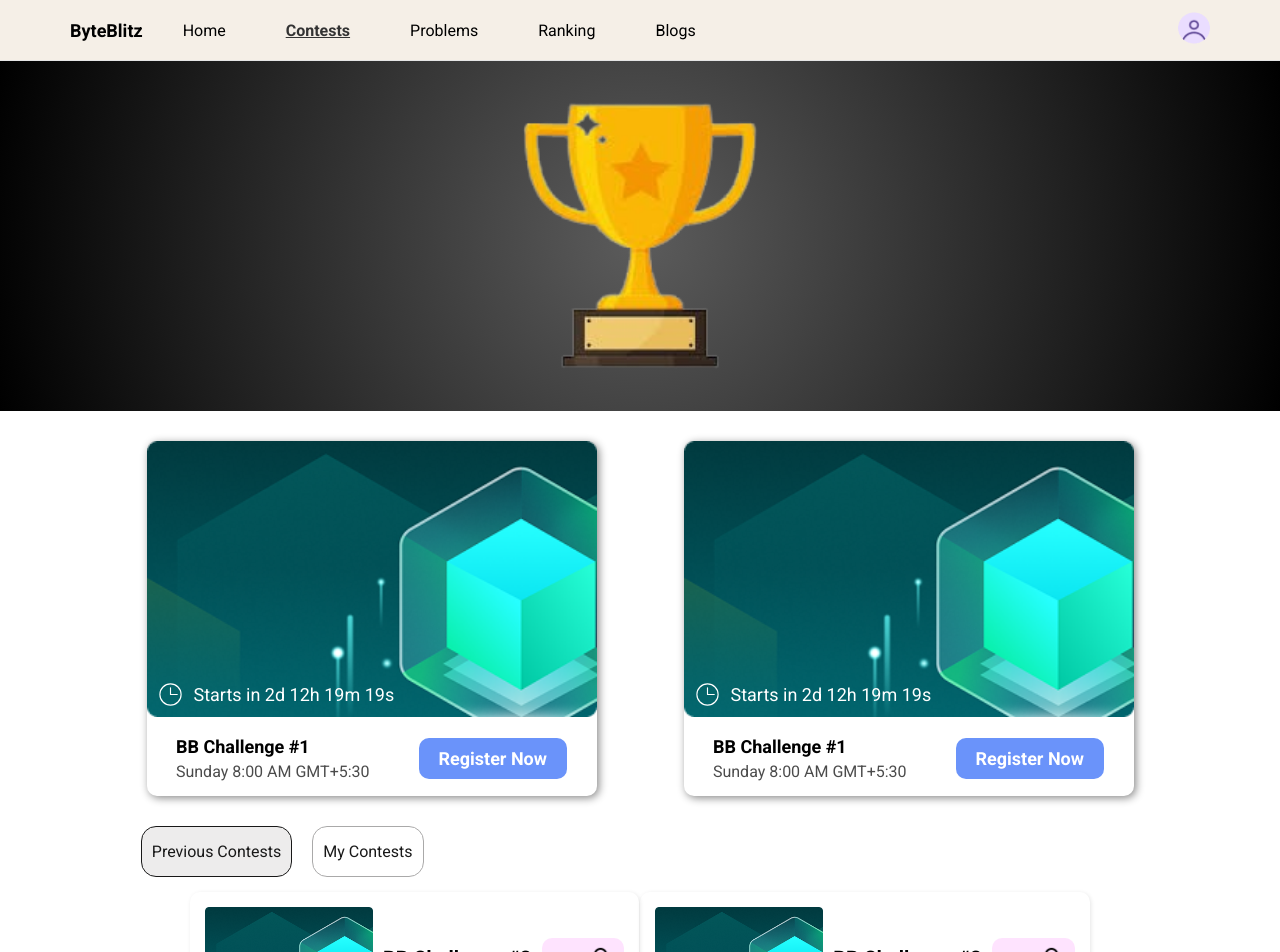
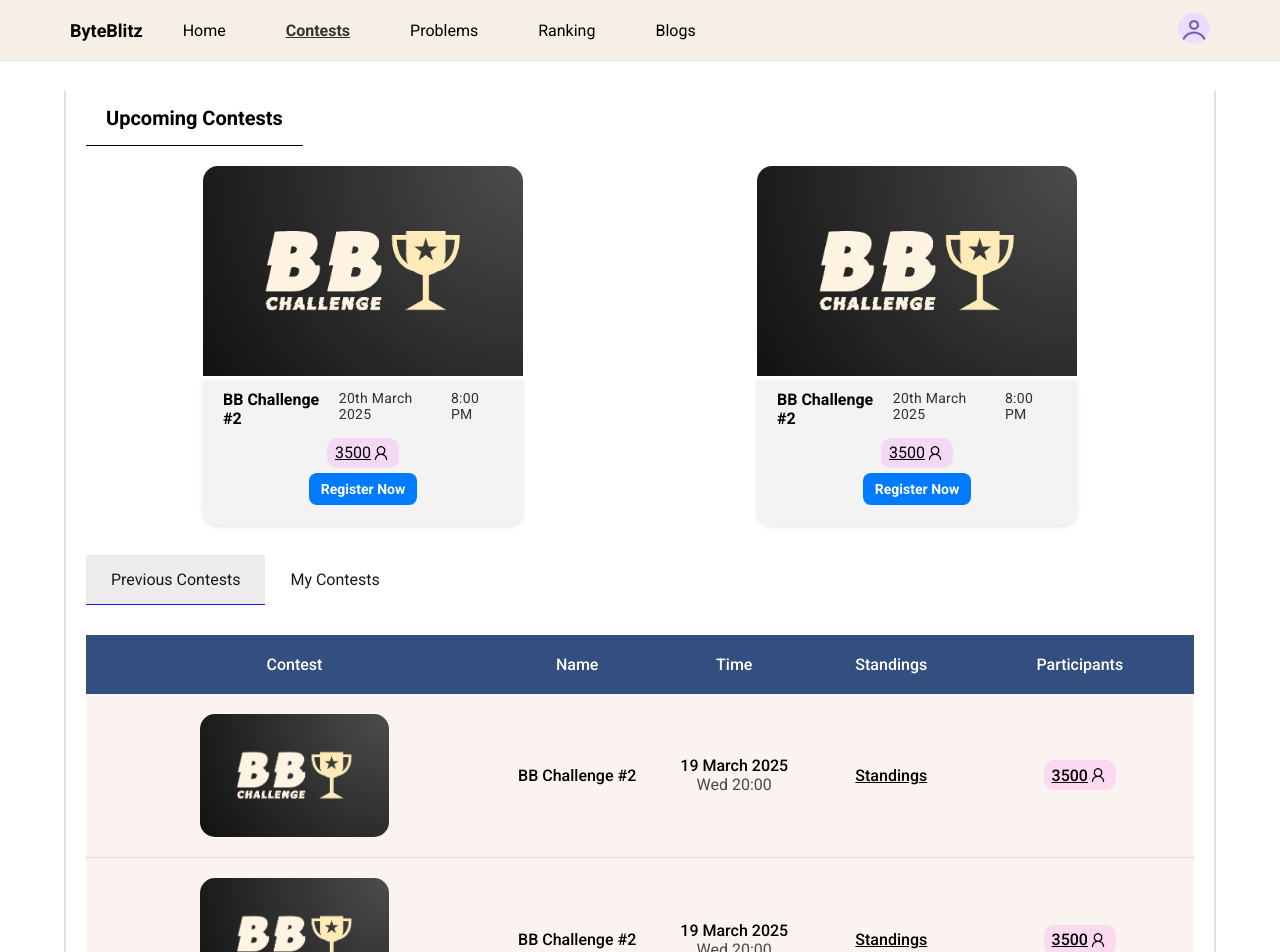
Before and after one commit to Shreesh-125/ByteBlitz, a React (Vite) app in the folder client/: page /contests in a window 1280 px wide. Shown: the top 952 px of the page. Built offline with nearby package versions, Linux system fonts and the light colour scheme; a web font is replaced by a local one.

Commit message:
Added Contests Page

```diff
--- a/client/src/pages/Contests.jsx
+++ b/client/src/pages/Contests.jsx
@@ -1,92 +1,174 @@
-import React, { useState } from 'react'
+import React, { useEffect, useState } from 'react'
 import styles from '../styles/Contests.module.css'
 import Trophy from '../assets/trophy.png'
-import contestImage from '../assets/contest.png'
 import { CiClock2 } from "react-icons/ci";
 import user from '../assets/user.png'
+import contestImage from '../assets/contestImage.jpg';
+import { Link } from 'react-router-dom';
+import Pagination from '../ui/Pagination'
+const data = []
 
 const Contests = () => {
   const [isPrevious, setIsPrevious] = useState(true)
+  const [currentPage, setCurrentPage] = useState(1);
+  const [problems, setProblems] = useState([]);
+  const problemsPerPage = 15;
+  const totalPages = Math.ceil(data.length / problemsPerPage);
+
+  const indexOfLastProblem = currentPage * problemsPerPage;
+  const indexOfFirstProblem = indexOfLastProblem - problemsPerPage;
+  const currentProblems = problems.slice(indexOfFirstProblem, indexOfLastProblem);
+
+  useEffect(() => {
+    const indexOfLastProblem = currentPage * problemsPerPage;
+    const indexOfFirstProblem = indexOfLastProblem - problemsPerPage;
+    setProblems(data.slice(indexOfFirstProblem, indexOfLastProblem));
+
+  }, [currentPage])
+
   return (
+    <div className={styles.contestsContainer}>
+      <div className={styles.upcomingContestsContainer}>
+        <div className={styles.upcomingContestsHeading}>
+          Upcoming Contests
+        </div>
+        <div className={styles.upcomingContests}>
+
+          <div className={styles.upcomingContest}>
             <div>
-      <div className={styles.contestTop}>
-        <img src={Trophy} alt="" styles={{ width: "1000px" }} />
+              <img src={contestImage} alt="contest image" className={styles.upcomingContestImage} />
             </div>
-      <div className={styles.upcomingContestsContainer}>
-
-
-        <div className={styles.imageCards}>
-          <div className={styles.imageCard}>
-            <img src={contestImage} alt="contest" className={styles.contestImage} />
-            <div className={styles.InfoAndRegister}>
-              <div className={styles.startingTime}>
-                <CiClock2 size='1.5em' color='white' />
+            <div className={styles.upcomingContestInformation}>
+              <div className={styles.info1}>
+                <p>BB Challenge #2</p>
+                <p>
                   <span>
-                  Starts in 2d 12h 19m 19s
+                    20th March 2025
                   </span>
+                  <span>
+                    8:00 PM
+                  </span>
+                </p>
               </div>
-              <div className={styles.contestInfo}>
-                <p>BB Challenge #1</p>
-                <span>Sunday 8:00 AM GMT+5:30</span>
+              <div className={styles.info2}>
+                <div className={styles.registeredUsers}>
+                  <p>3500</p>
+                  <img src={user} alt="user image" className={styles.icon} />
                 </div>
-              <div className={styles.contestRegister}>
-                <button>
+                <button className={styles.registerBtn}>
                   Register Now
                 </button>
               </div>
             </div>
           </div>
-          <div className={styles.imageCard}>
-            <img src={contestImage} alt="contest" className={styles.contestImage} />
-            <div className={styles.InfoAndRegister}>
-              <div className={styles.startingTime}>
-                <CiClock2 size='1.5em' color='white' />
+          <div className={styles.upcomingContest}>
+            <div>
+              <img src={contestImage} alt="contest image" className={styles.upcomingContestImage} />
+            </div>
+            <div className={styles.upcomingContestInformation}>
+              <div className={styles.info1}>
+                <p>BB Challenge #2</p>
+                <p>
                   <span>
-                  Starts in 2d 12h 19m 19s
+                    20th March 2025
                   </span>
+                  <span>
+                    8:00 PM
+                  </span>
+                </p>
               </div>
-              <div className={styles.contestInfo}>
-                <p>BB Challenge #1</p>
-                <span>Sunday 8:00 AM GMT+5:30</span>
+              <div className={styles.info2}>
+                <div className={styles.registeredUsers}>
+                  <p>3500</p>
+                  <img src={user} alt="user image" className={styles.icon} />
                 </div>
-              <div className={styles.contestRegister}>
-                <button>
+                <button className={styles.registerBtn}>
                   Register Now
                 </button>
               </div>
             </div>
           </div>
-        </div>
-
 
         </div>
-      <div className={styles.contestsContainer}>
+      </div>
+      <div className={styles.pastContestsContainer}>
         <div className={styles.previousContests}>
           <div className={styles.contestSelect}>
-            <span onClick={() => setIsPrevious(true)} className={`${isPrevious? styles.selected : ""}`}>Previous Contests</span>
-            <span onClick={() => setIsPrevious(false)} className={`${!isPrevious? styles.selected : ""}`}>My Contests</span>
+            <span onClick={() => setIsPrevious(true)} className={`${isPrevious ? styles.selected : ""} ${styles.selectedItem}`}>Previous Contests</span>
+            <span onClick={() => setIsPrevious(false)} className={`${!isPrevious ? styles.selected : ""} ${styles.selectedItem}`}>My Contests</span>
           </div>
           <div className={styles.contests}>
-            <div className={styles.contest}>
-              <img src={contestImage} alt="contest" className={styles.contestImage} />
-              <p> BB Challenge #3 </p>
-              <div className={styles.registeredUsers}>
-                <span>3500</span>
-                <img src={user} alt="" style={{width: "31px",height: "31px"}}/>
+            <div className={styles.contestsListHeading}>
+              <span>Contest</span>
+              <span>Name</span>
+              <span>Time</span>
+              <span>Standings</span>
+              <span>Participants</span>
             </div>
           </div>
-            <div className={styles.contest}>
+          <div className={styles.contestsListItem}>
             <img src={contestImage} alt="contest" className={styles.contestImage} />
-              <p> BB Challenge #3 </p>
-              <div className={styles.registeredUsers}>
-                <span>3500</span>
-                <img src={user} alt="" style={{width: "31px",height: "31px"}}/>
+            <span className={styles.contestName}>BB Challenge #2</span>
+            <span>
+              <p>19 March 2025</p>
+              <span className={styles.contestTiming}>Wed 20:00</span>
+            </span>
+            <Link to='/contests/2/standings' className={styles.LinkStyles}>
+              <span>Standings</span>
+            </Link>
+            <span className={styles.registeredUsers}>
+              <p>3500</p>
+              <img src={user} alt="user image" className={styles.icon} />
+            </span>
+          </div>
+          <div className={styles.contestsListItem}>
+            <img src={contestImage} alt="contest" className={styles.contestImage} />
+            <span className={styles.contestName}>BB Challenge #2</span>
+            <span>
+              <p>19 March 2025</p>
+              <span className={styles.contestTiming}>Wed 20:00</span>
+            </span>
+            <Link to='/contests/2/standings' className={styles.LinkStyles}>
+              <span>Standings</span>
+            </Link>
+            <span className={styles.registeredUsers}>
+              <p>3500</p>
+              <img src={user} alt="user image" className={styles.icon} />
+            </span>
+          </div>
+          <div className={styles.contestsListItem}>
+            <img src={contestImage} alt="contest" className={styles.contestImage} />
+            <span className={styles.contestName}>BB Challenge #2</span>
+            <span>
+              <p>19 March 2025</p>
+              <span className={styles.contestTiming}>Wed 20:00</span>
+            </span>
+            <Link to='/contests/2/standings' className={styles.LinkStyles}>
+              <span>Standings</span>
+            </Link>
+            <span className={styles.registeredUsers}>
+              <p>3500</p>
+              <img src={user} alt="user image" className={styles.icon} />
+            </span>
+          </div>
+          <div className={styles.contestsListItem}>
+            <img src={contestImage} alt="contest" className={styles.contestImage} />
+            <span className={styles.contestName}>BB Challenge #2</span>
+            <span>
+              <p>19 March 2025</p>
+              <span className={styles.contestTiming}>Wed 20:00</span>
+            </span>
+            <Link to='/contests/2/standings' className={styles.LinkStyles}>
+              <span>Standings</span>
+            </Link>
+            <span className={styles.registeredUsers}>
+              <p>3500</p>
+              <img src={user} alt="user image" className={styles.icon} />
+            </span>
           </div>
         </div>
       </div>
-        </div>
-      </div>
-
+      <Pagination totalPages={totalPages} currentPage={currentPage} setCurrentPage={setCurrentPage} />
     </div>
   )
 }
--- a/client/src/styles/Contests.module.css
+++ b/client/src/styles/Contests.module.css
@@ -1,69 +1,123 @@
-.contestTop{
-    width: 100vw;
-    height: 350px;
-    background: radial-gradient(circle, rgb(92, 92, 92) 0%, rgba(0,0,0,1) 100%);
+.contestsContainer {
+    width: 90%;
+    margin: 0 auto;
+    margin-top: 30px;
+    padding: 0px 20px;
+    border-left: 2px solid #E0E0E0;
+    border-right: 2px solid #E0E0E0;
     display: flex;
-    justify-content: center;
+    flex-direction: column;
+    gap: 30px;
 }
-.upcomingContestsContainer{
+
+.upcomingContestsContainer {
+    width: 100%;
+    gap: 20px;
     display: flex;
-    justify-content: center;
-    margin: 0 auto;
+    flex-direction: column;
 }
-.imageCards{
+
+.upcomingContestsHeading {
+    width: fit-content;
+    font-size: 20px;
+    font-weight: 600;
+    padding: 15px 20px;
+    border-bottom: 1px solid black;
+}
+.upcomingContests{
     display: flex;
-    gap: 50px;
-    width: 80%;
-    margin: 30px 0px;
     justify-content: space-around;
 }
-.imageCard{
-    position: relative;
+.upcomingContest {
+    /* cursor: pointer; */
+    display: flex;
+    flex-direction: column;
+    gap: 0px;
+    width: max(25vw,250px);
+    border-radius: 15px;
+    transition: transform 0.3s ease-in-out;
+}
+.upcomingContest:hover {
+    transform: scale(1.005); /* Scale up slightly */
+    border-radius: 30px;
+    box-shadow: 0 2px 2px rgba(0, 0, 0, 0.2);
+}
+.upcomingContest:hover .upcomingContestImage{
+    border-radius: 30px 30px 0px 0px;
+}
+.upcomingContest:hover .upcomingContestInformation{
+    border-radius: 0px 0px 30px 30px;
+}
+.upcomingContestImage, .upcomingContestInformation{
+    transition: all 0.3s ease-in-out;
+}
+.upcomingContestImage{
+    width: 100%;
+    border-radius: 15px 15px 0px 0px;
+}
+.upcomingContestInformation{
+    display: flex;
+    flex-direction: column;
+    padding: 5px 0px 20px 0px;
+    background: rgba(240, 240, 240, 0.8);
+    border-radius: 0px 0px 15px 15px;
+    box-shadow: 0 2px 5px rgba(0, 0, 0, 0.1);
+    gap: 5px;
+}
+.info1{
+    display: flex;
+    justify-content: space-between;
+    padding: 5px 20px;
+}
+.info1 p:first-child{
+    font-weight: 600;
+    font-size: 16px;
+}
+.info1 p:last-child{
+    font-size: 14px;
+    display: flex;
+    gap: 5px;
+    letter-spacing: 0.02em;
+    font-weight: 400;
+    opacity: 80%;
+}
+.info2{
+    display: flex;
+    flex-direction: column;
+    align-items: center;
+    gap: 5px;
+}
+.registeredUsers {
+    display: flex;
+    align-items: center;
+    cursor: pointer;
     width: fit-content;
-    width: 450px;
-    box-shadow: 2px 2px 8px #888888;
+    text-decoration: underline;
+    background-color: rgba(248, 109, 248, 0.192);
+    padding: 5px 8px;
     border-radius: 10px;
 }
-.imageCard img{
-    width: 100%;
+.icon{
+    width: 20px;
 }
-.contestImage {
-    object-fit: cover;
-    object-position: right;
+.registerBtn {
+    background-color: #007bff; /* Blue */
+    color: white;
+    padding: 8px 12px;
+    font-size: 14px;
+    font-weight: bold;
+    border: none;
+    border-radius: 8px;
+    cursor: pointer;
+    transition: background 0.3s ease-in-out;
 }
-.InfoAndRegister{
-    display: flex;
-    width: 100%;
-    position: relative;
-    justify-content: space-around;
-    align-items: center;
-    padding: 15px 5px;
-    font-size: 18px;
+
+.registerBtn:hover {
+    background-color: #0056b3; /* Darker Blue */
 }
-.startingTime{
-    position: absolute;
-    color: white;
-    display: flex;
-    gap: 10px;
-    top: -40px;
-    left: 10px;
-    align-items: center;
-}
-.contestInfo{
-    display: flex;
-    flex-direction: column;
-    /* align-items: left; */
-    /* text-align: left; */
-    gap: 5px;
-}
-.contestInfo p{
-    font-weight: 600;
-}
-.contestInfo span{
-    opacity: 70%;
-    font-size: 16px;
-}
-.contestRegister button{
+
+
+.contestRegister button {
     padding: 10px 20px;
     font-size: 18px;
     font-weight: 600;
@@ -73,70 +127,146 @@
     background-color: rgb(106, 147, 250);
     color: white;
 }
-.contestsContainer{
+
+.contestsContainer {
     display: flex;
     justify-content: center;
 }
-.previousContests{
-    width: 78%;
+
+.selectedItem{
+    transition: 0.3s all;
 }
-.contestSelect{
+
+.contestSelect {
     display: flex;
-    gap: 20px;
 }
-.contestSelect span{
-    padding: 15px 10px;
-    border-radius: 15px;
+
+.contestSelect span {
+    padding: 15px 25px;
+    /* border-radius: 15px; */
     opacity: 90%;
-    border: 1px solid #a1a0a0;
-    transition:  0.3s all;
+    /* border: 1px solid #a1a0a0; */
+    transition: 0.3s all;
 }
-.contestSelect span:hover{
+
+.contestSelect span:hover {
     cursor: pointer;
     background-color: #d4d3d3;
 }
-.selected{
-    border: 1px solid #000000 !important;
+
+.selected {
+    /* border: 1px solid #000000 !important; */
+    border-bottom: 1px solid blue;
     background-color: #d4d3d377;
 }
-.previousContests {
+.contests{
+    margin-top: 30px;
+}
+.contestsListHeading{
+    display: grid;
+    grid-template-columns: 3fr 1.5fr 1fr 1.5fr 1.5fr;
+    padding: 20px;
+    background-color: #324F7F;
+    color: white;
+    font-weight: 500;
+    place-items: center;
+}
+.contestsListItem{
+    display: grid;
+    grid-template-columns: 3fr 1.5fr 1fr 1.5fr 1.5fr;
+    padding: 20px;
+    font-weight: 500;
+    place-items: center;
+    transition: 0.3s all;
+    background-color: #faf3ef;
+    border-bottom: 1px solid rgba(0, 0, 0, 0.1);
+}
+.contestsListItem:hover{
+    background-color: #e5dfdc;
+}
+.LinkStyles{
+    color: black;
+}
+
+.contestImage{
+    width: 50%;
+    border-radius: 15px;
+}
+.contestName{
+    font-size: 16px;
+}
+.contestTiming{
     display: flex;
     flex-direction: column;
-    gap: 15px;
+    opacity: 70%;
+    font-weight: 400;
+    align-items: center;
 }
-.contests{
-    display: flex;
-    gap: 1px;
-    justify-content: center;
+
+@media (max-width: 1000px) {
+    .upcomingContests{
+        display: flex;
+        flex-direction: column;
+        gap: 30px;
+        align-items: center;
+    }
+
+    .upcomingContestsHeading{
+        font-size: 18px;
+    }
 }
-.contest{
-    width: 45%;
-    display: flex;
-    padding: 15px 15px;
-    border-radius: 10px;
-    align-items: center;
-    justify-content: space-between;
-    box-shadow: 1px 1px 4px rgba(0, 0, 0, 0.1);
-    transition: 0.3s all;
+
+@media (max-width: 800px) {
+    .upcomingContestsHeading{
+        font-size: 16px;
+    }
+    .contestsListHeading span:first-child{
+        display: none;
+    }
+    .contestsListItem img{
+        display: none;
+    }
+    .contestSelect{
+        font-size: 14px;
+    }
+    .contestsListItem, .contestsListHeading {
+        padding: 20px 5px;
+        font-size: 14px;
+    }
+    .contestsContainer{
+        grid-template-columns: 0fr 1fr 1fr 1fr 1fr;
+    }
+    .info1 p:first-child, .info2{
+        font-size: 14px;
+    }
+    .info1 p:last-child{
+        font-size: 12px;
+    }
 }
-.contest:hover {
-    background-color: #f1ecec;
+
+@media (max-width: 650px) {
+    .contestsListItem, .contestsListHeading {
+        font-size: 11px;
+    }
+    .contestSelect{
+        font-size: 12px;
+    }
+    .contestName{
+        font-size: 12px;
+    }
+    .info1 p:first-child, .info2{
+        padding: 5px ;
+        font-size: 12px;
+    }
+    .info1 p:last-child{
+        font-size: 11px;
+    }
 }
-.contestImage{
-    width: 40%;
-    object-fit: cover;
-    object-position: right;
+@media (max-width: 600px) {
+    .upcomingContestsHeading, .contestName{
+        font-size: 14px;
+    }
+    .contestsListItem, .contestsListHeading{
+        padding: 20px 5px;
+    }
 }
-.contest p{
-    font-weight: 600;
-    font-size: 20px;
-    /* letter-spacing: 0.1em; */
-}
-.registeredUsers {
-    display: flex;
-    align-items: center;
-    text-decoration: underline;
-    background-color: rgba(248, 109, 248, 0.192);
-    padding: 5px 8px;
-    border-radius: 10px;
-}
--- a/client/src/styles/ProblemDescription.module.css
+++ b/client/src/styles/ProblemDescription.module.css
@@ -17,6 +17,7 @@
 }
 .title{
     font-weight: bold;
+    font-size: 18px;
 }
 .timeLimit, .memoryLimit{
     opacity: 70%;
--- a/client/src/styles/SubmissionsList.module.css
+++ b/client/src/styles/SubmissionsList.module.css
@@ -58,14 +58,8 @@
     padding: 0 10px;
 }
 
-.infoItem p:first-child {
+.infoItem p {
     font-size: 16px;
-    font-weight: 400;
+    font-weight: 500;
     color: #1a1a1a; /* Lighter gray for labels */
 }
-
-.infoItem p:last-child {
-    font-weight: 700;
-    font-size: 18px;
-    color: black; /* Bright white for values */
-}
```
Also changed, not shown: client/src/assets/contestImage.jpg (added). Lines whose indentation alone changed are shown as unchanged.
